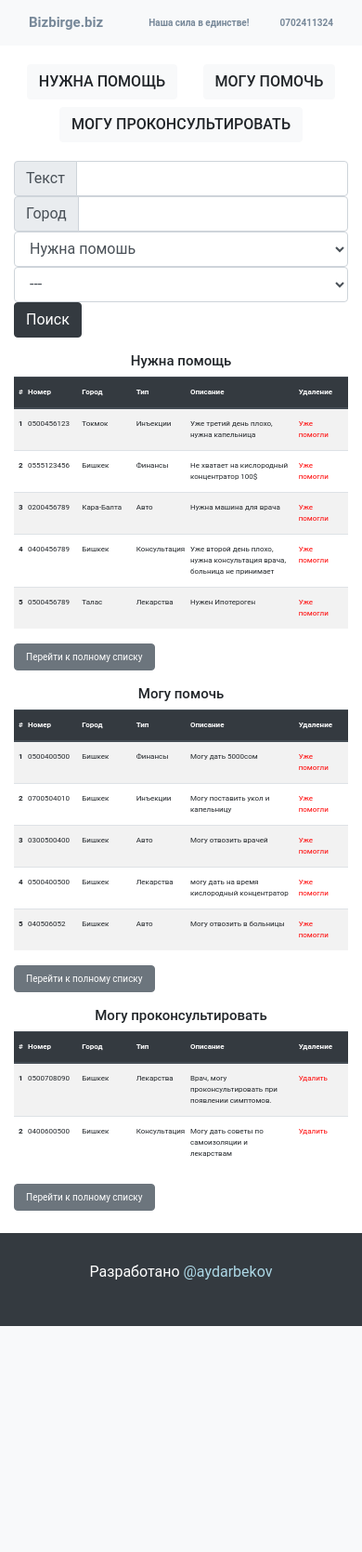
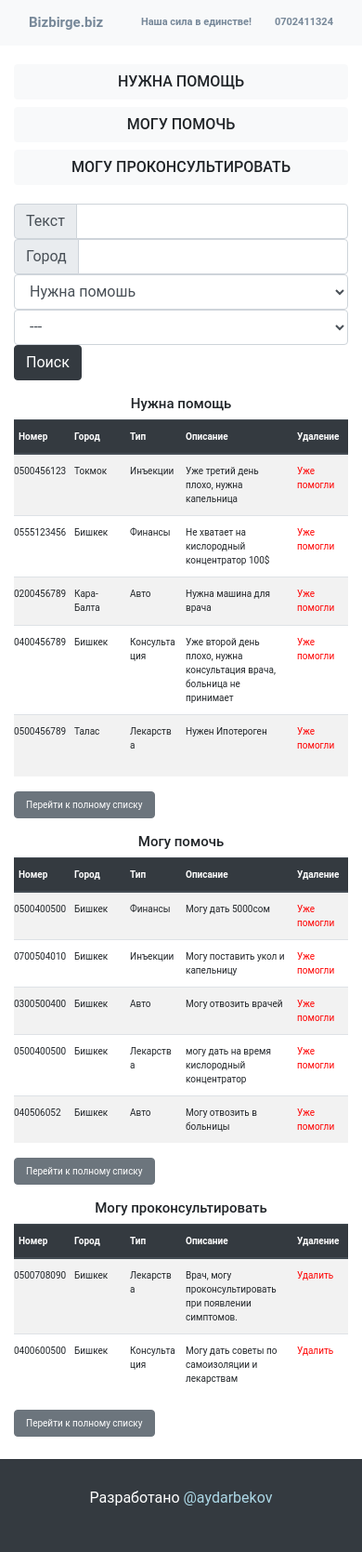
Before and after one commit to aydarbekov/bizbirge.biz, a Django app: page / in a window 390 px wide. Shown: the whole page at 93% size. Before the commit the page ends 1426 px from the top, so only its background shows below. Run offline with Django 3.2, Linux system fonts and the light colour scheme; data comes from the database, SQL or seed files in the repository; some libraries are stand-ins or nearby versions.

Commit message:
исправил баги

```diff
--- a/source/webapp/static/css/style.css
+++ b/source/webapp/static/css/style.css
@@ -1,6 +1,9 @@
 body{
     font-family: roboto, arial, sans-serif;
     margin: 0;
+}
+.table {
+    table-layout: fixed!important;
 }
 .table a{
     color: red!important;
@@ -32,10 +35,14 @@ footer .container-fluid a{
     text-align: center;
 }
 
-
+@media screen and (max-width:768px) {
+    .create-btns{
+        flex-direction: column;
+    }
+}
 @media screen and (max-width:576px) {
     .table {
-        font-size: 8px!important;
+        font-size: 10px!important;
         table-layout: fixed!important;
     }
     .col1 {
@@ -44,6 +51,7 @@ footer .container-fluid a{
     }
     .table th, .table td {
         padding: 10px 5px;
+        overflow-wrap: anywhere;
     }
     .ads-index-table h3{
         font-size: 15px;
@@ -59,6 +67,9 @@ footer .container-fluid a{
     }
     .navbar p {
         font-weight: 600!important;
-    font-size: 10px;
+        font-size: 11px;
+    }
+    .table-number{
+        padding: 10px 0!important;
     }
 }
--- a/source/webapp/templates/ad_create.html
+++ b/source/webapp/templates/ad_create.html
@@ -1,6 +1,6 @@
 {% extends 'base.html' %}
 {% block content %}
-    <div class="container mt-3" style="width: 800px">
+    <div class="container mt-3" style="max-width: 800px">
         <h4 class="text-center">Создать</h4>
         <form method="POST" enctype="multipart/form-data" action="">
             {% include "partial/form.html" %}
--- a/source/webapp/templates/ad_list.html
+++ b/source/webapp/templates/ad_list.html
@@ -15,7 +15,6 @@
             <table class="table table-striped">
                 <thead class="thead-dark">
                 <tr>
-                    <th scope="col" class="col1">#</th>
                     <th scope="col">Номер</th>
                     <th scope="col">Город</th>
                     <th scope="col">Тип</th>
@@ -26,7 +25,6 @@
                 <tbody>
                 {% for ad in ad %}
                     <tr>
-                        <th scope="row" class="col1">{{ forloop.counter }}</th>
                         <td>{{ ad.number }}</td>
                         <td>{{ ad.city }}</td>
                         <td>{{ ad.get_group_display }}</td>
--- a/source/webapp/templates/base.html
+++ b/source/webapp/templates/base.html
@@ -30,7 +30,7 @@
             {% endif %}
         </div>
     </nav>
-    <div class="container d-flex justify-content-around my-3 flex-wrap ad-buttons">
+    <div class="container d-flex justify-content-around my-3 flex-wrap ad-buttons create-btns">
         <a href="{% url 'webapp:ad_create' type='need_help'%}" role="button" class="btn btn-light text-uppercase my-1">Нужна помощь</a>
         <a href="{% url 'webapp:ad_create' type='can_help'%}" role="button" class="btn btn-light text-uppercase my-1">Могу помочь</a>
         <a href="{% url 'webapp:ad_create' type='can_consult'%}" role="button" class="btn btn-light text-uppercase my-1">Могу Проконсультировать</a>
--- a/source/webapp/templates/index.html
+++ b/source/webapp/templates/index.html
@@ -10,13 +10,12 @@
             <input type="submit" class='btn btn-dark search-button' value="Поиск">
         </form>
     </div>
-    <div class="container">
+    <div class="container-fluid">
         <div class="ads-index-table">
             <h3>Нужна помощь</h3>
             <table class="table table-striped">
                 <thead class="thead-dark">
                 <tr>
-                    <th scope="col" class="col1">#</th>
                     <th scope="col">Номер</th>
                     <th scope="col">Город</th>
                     <th scope="col">Тип</th>
@@ -27,10 +26,9 @@
                 <tbody>
                 {% for ad in ads_sorted %}
                     <tr>
-                        <th scope="row" class="col1">{{ forloop.counter }}</th>
-                        <td>{{ ad.number }}</td>
+                        <td class="table-number">{{ ad.number }}</td>
                         <td>{{ ad.city }}</td>
-                        <td>{{ ad.get_group_display }}</td>
+                        <td><p>{{ ad.get_group_display }}</p></td>
                         <td colspan="2">{{ ad.description }}</td>
                         <td>
                             {% if ad.status == 'active' %}
@@ -50,7 +48,6 @@
             <table class="table table-striped">
                 <thead class="thead-dark">
                 <tr>
-                    <th scope="col" class="col1">#</th>
                     <th scope="col">Номер</th>
                     <th scope="col">Город</th>
                     <th scope="col">Тип</th>
@@ -61,8 +58,7 @@
                 <tbody>
                 {% for ad in ads_sorted_can_help %}
                     <tr>
-                        <th scope="row" class="col1">{{ forloop.counter }}</th>
-                        <td>{{ ad.number }}</td>
+                        <td class="table-number">{{ ad.number }}</td>
                         <td>{{ ad.city }}</td>
                         <td>{{ ad.get_group_display }}</td>
                         <td colspan="2">{{ ad.description }}</td>
@@ -84,7 +80,6 @@
             <table class="table table-striped">
                 <thead class="thead-dark">
                 <tr>
-                    <th scope="col" class="col1">#</th>
                     <th scope="col">Номер</th>
                     <th scope="col">Город</th>
                     <th scope="col">Тип</th>
@@ -95,8 +90,7 @@
                 <tbody>
                 {% for ad in ads_sorted_can_consult %}
                     <tr>
-                        <th scope="row" class="col1">{{ forloop.counter }}</th>
-                        <td>{{ ad.number }}</td>
+                        <td class="table-number">{{ ad.number }}</td>
                         <td>{{ ad.city }}</td>
                         <td>{{ ad.get_group_display }}</td>
                         <td colspan="2">{{ ad.description }}</td>
--- a/source/webapp/views.py
+++ b/source/webapp/views.py
@@ -143,6 +143,10 @@ class AdListView(ListView):
             elif city != '' and descr != '' and group != '---':
                 queryset = Ad.objects.filter(ad_type=type, status='active', city__icontains=city, description__icontains=descr, group__icontains=group).order_by('-date')
                 return queryset
+            elif city == '' and descr == '' and group == '---':
+                queryset = Ad.objects.filter(ad_type=type, status='active').order_by('-date')
+                return queryset
+
 
     def get_context_data(self, *args, **kwargs):
         context = super().get_context_data()
```
Lines whose indentation alone changed are shown as unchanged.
